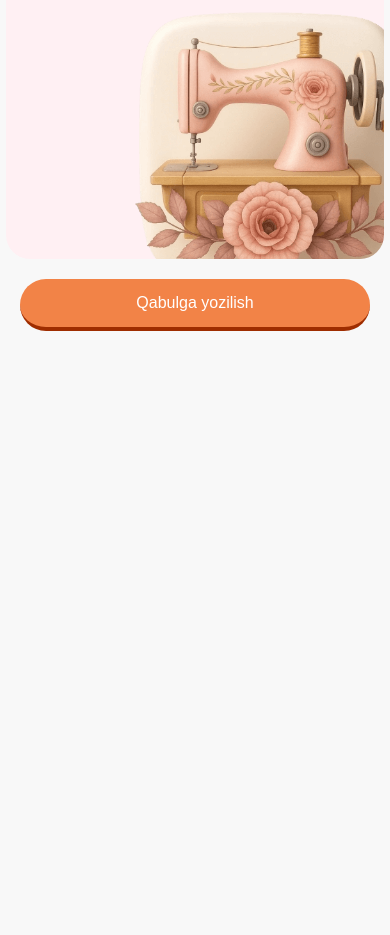
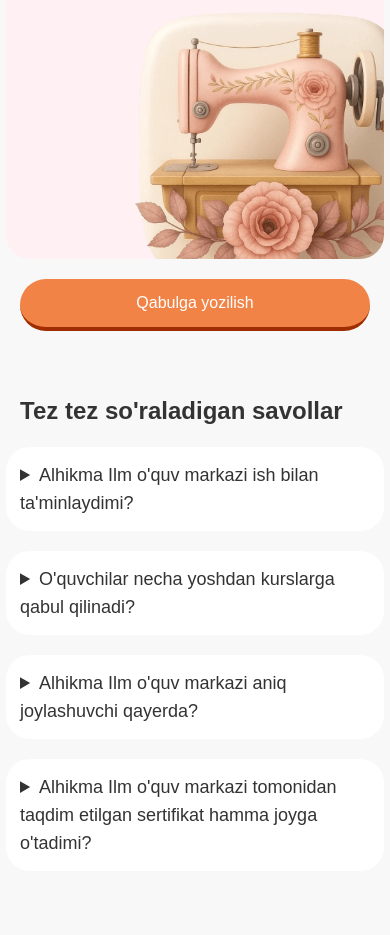
Before and after one commit to yaxyobekuz/Alhikma, a website with bundled scripts: page index.html in a window 390 px wide. Shown: the part 5762-6697 px from the top of the page. Before the commit the page ends 6157 px from the top, so only its background shows below. Built offline with nearby package versions, Linux system fonts and the light colour scheme; a web font is replaced by a local one.

Commit message:
Add FAQ section responsive styles

```diff
--- a/index.html
+++ b/index.html
@@ -580,14 +580,12 @@
           </div>
         </div>
       </section>
-    </main>
 
-    <div class="hidden">
       <!-- FAQ -->
       <section id="faq" class="pb-16">
-        <div class="container !max-w-5xl">
+        <div class="container-secondary !max-w-5xl">
           <!-- Title -->
-          <h2 class="text-center text-[40px] font-semibold mb-5">
+          <h2 class="mb-5 mx-3.5 lg:mx-auto lg:text-center">
             Tez tez so'raladigan savollar
           </h2>
 
@@ -595,7 +593,9 @@
           <div id="faq-container" class="space-y-5"></div>
         </div>
       </section>
+    </main>
 
+    <div class="hidden">
       <!-- CTA (Form) -->
       <section id="form">
         <div class="container">
--- a/src/scripts/index.js
+++ b/src/scripts/index.js
@@ -22,6 +22,6 @@ document.addEventListener("DOMContentLoaded", () => {
   });
 
   faq.forEach(({ question, answer }) => {
-    elFaqContainer.innerHTML += `<details class="group bg-white rounded-3xl"><summary class="font-medium text-xl p-6">${question}?</summary><div class="bg-brand-primary text-white rounded-b-3xl p-6 text-lg">${answer}</div></details>`;
+    elFaqContainer.innerHTML += `<details class="group bg-white rounded-3xl"><summary class="font-medium text-lg p-3.5 sm:py-6 sm:text-xl lg:p-6">${question}?</summary><div class="bg-brand-primary text-white rounded-b-3xl p-3.5 md:text-lg lg:p-6">${answer}</div></details>`;
   });
 });
```
Also changed, not shown: src/styles/output.css.
